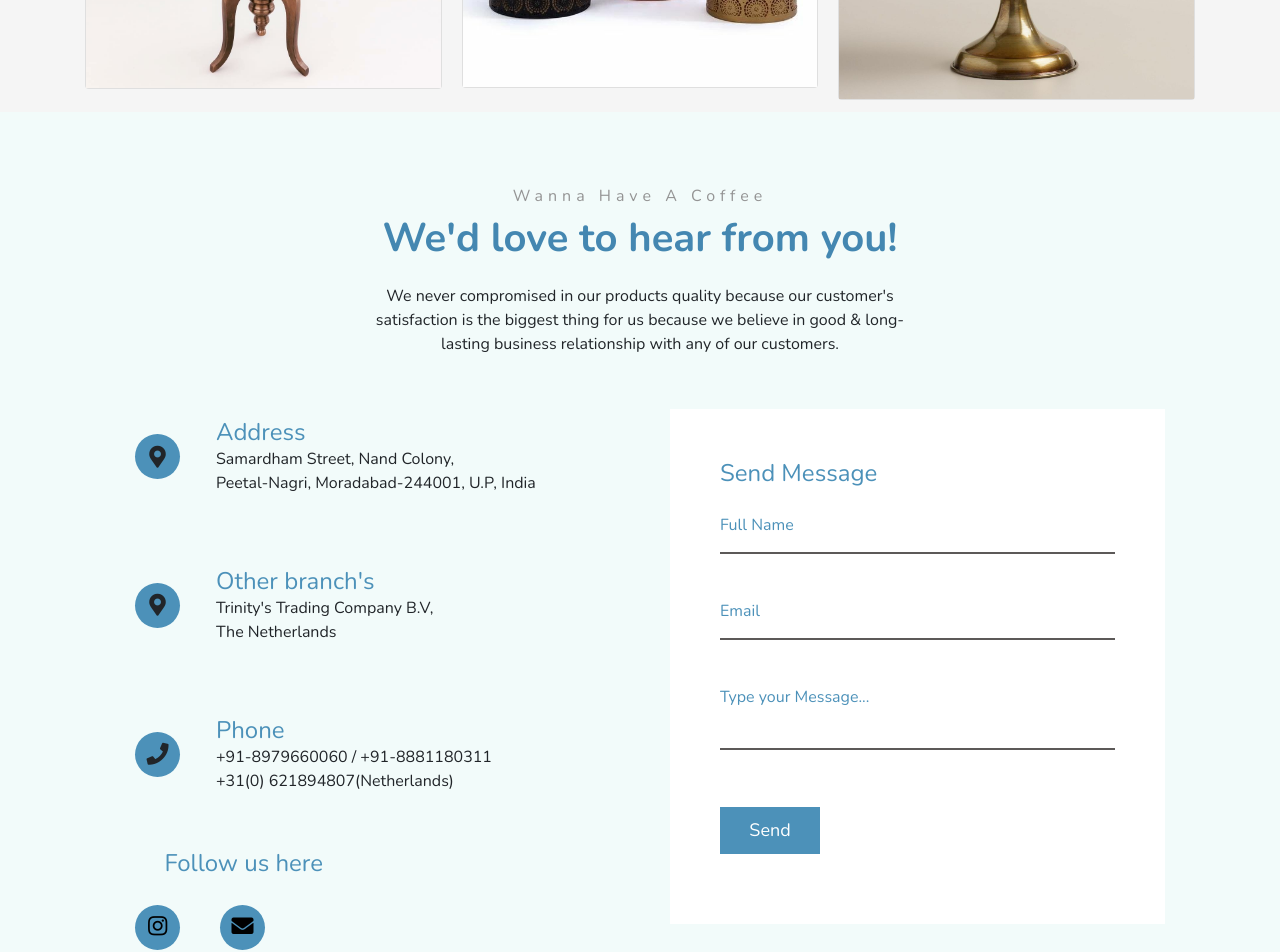
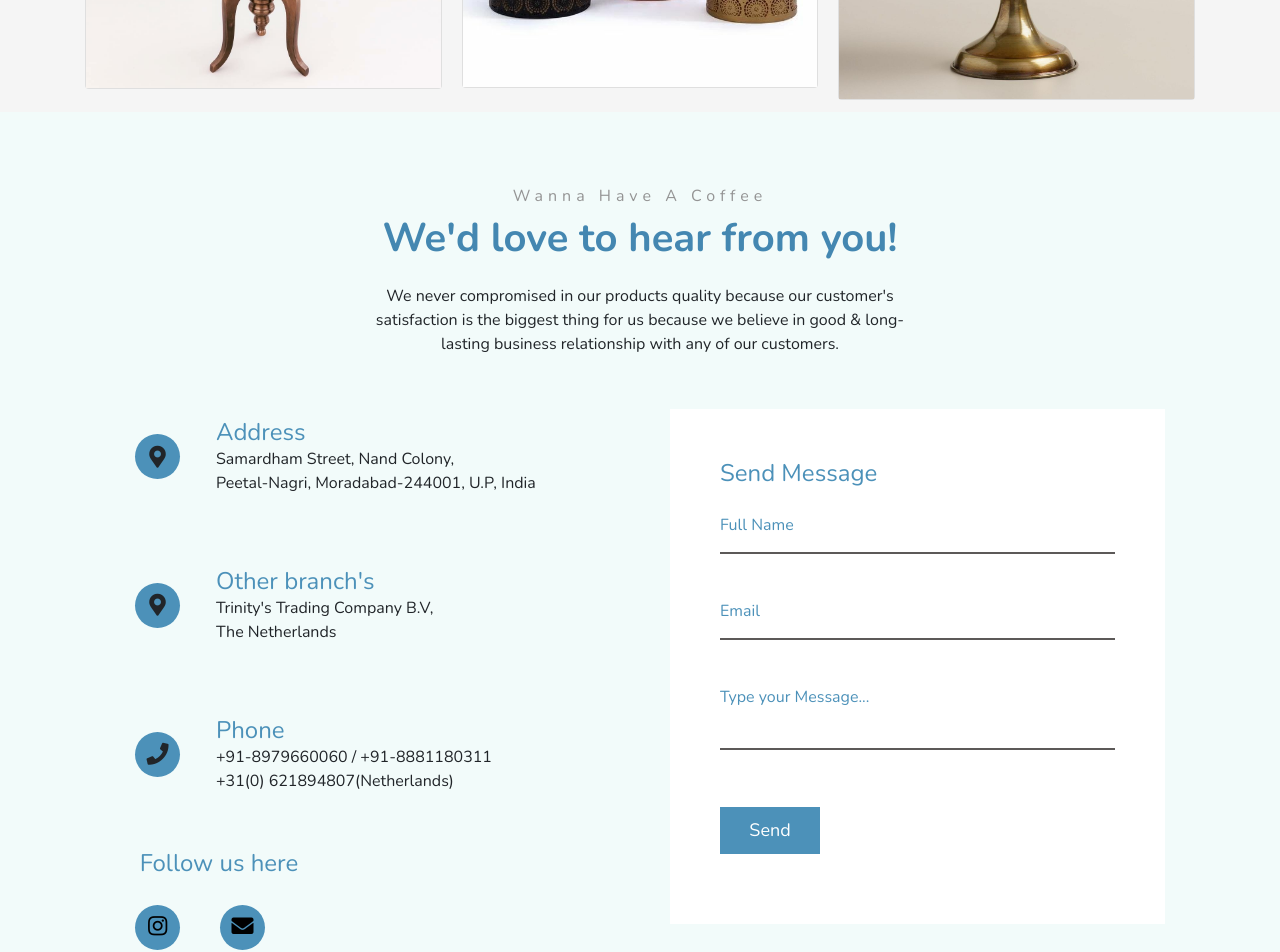
Before and after one commit to prashant0829/trade-site, a React (Create React App) app: page / in a window 1280 px wide. Shown: the part 3333-4285 px from the top of the page. Built offline with nearby package versions, Linux system fonts and the light colour scheme.

Commit message:
contact chages

```diff
--- a/src/App.css
+++ b/src/App.css
@@ -237,7 +237,7 @@ h2 {
   }
 }
 .follow-us {
-  margin-left: 10%;
+  margin-left: 5%;
 }
 .box .icon {
   margin-left: 10%;
```
